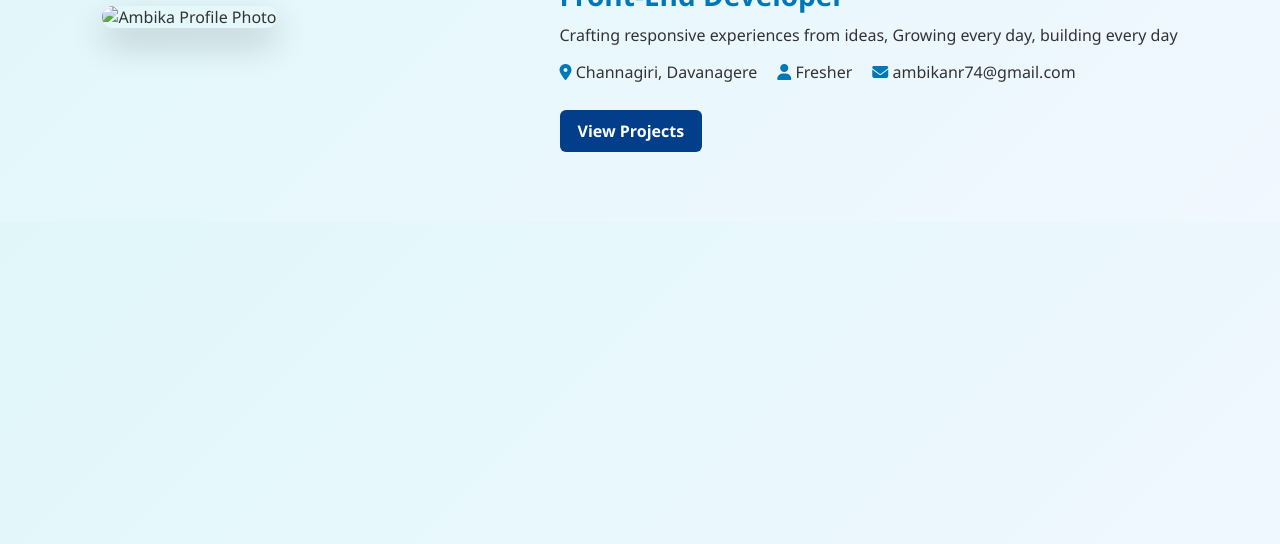
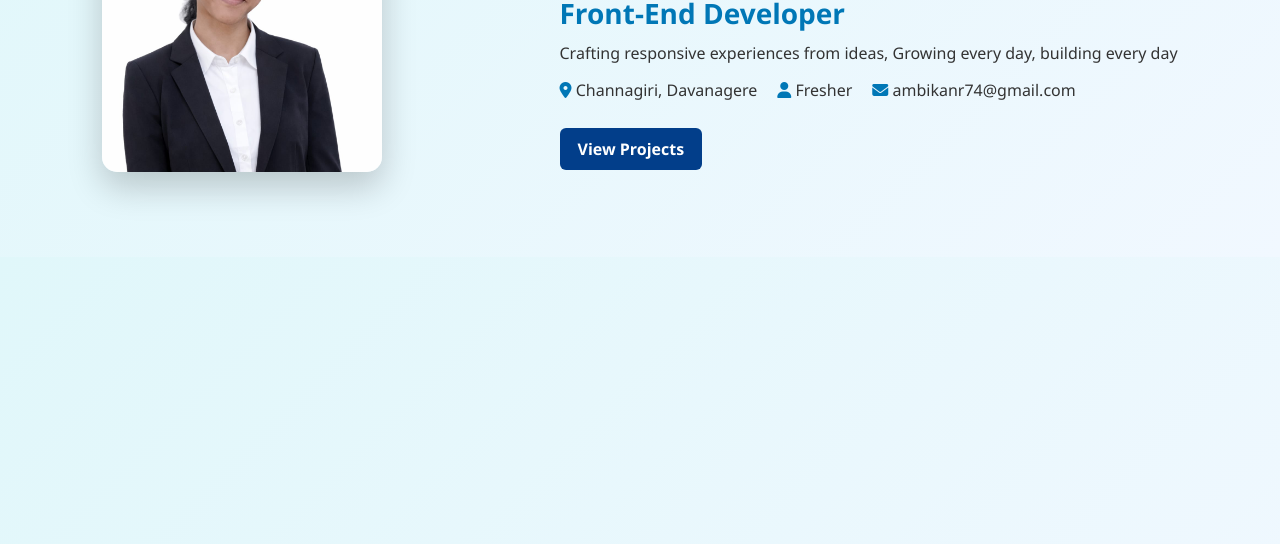
Before and after one commit to AmbikaNR856/Portfolio, a plain HTML site: page index.html in a window 1280 px wide. Shown: the part 256-800 px from the top of the page. Drawn offline with Linux system fonts and the light colour scheme.

Commit message:
Fix profile photo source in index.html
Updated image source for profile photo.

```diff
--- a/index.html
+++ b/index.html
@@ -23,7 +23,7 @@
 
 <section class="hero">
 <div class="hero-left">
-<img src="Professional_Photo_Ambika" alt="Ambika Profile Photo">
+<img src="Professional_Photo_Ambika.jpeg" alt="Ambika Profile Photo">
 </div>
 
 <div class="hero-right">
```
